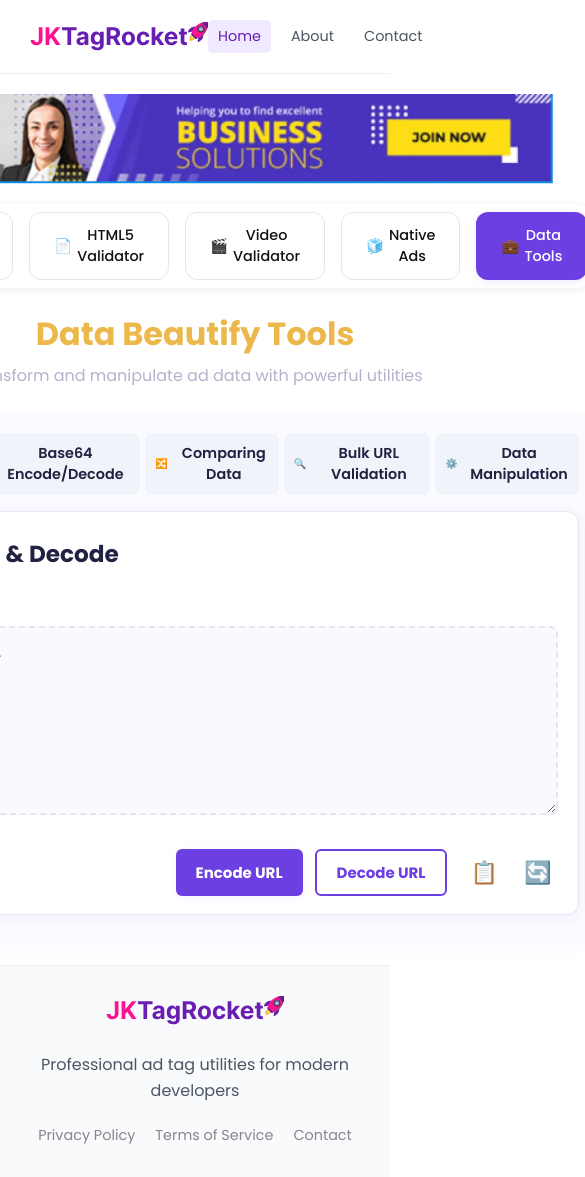
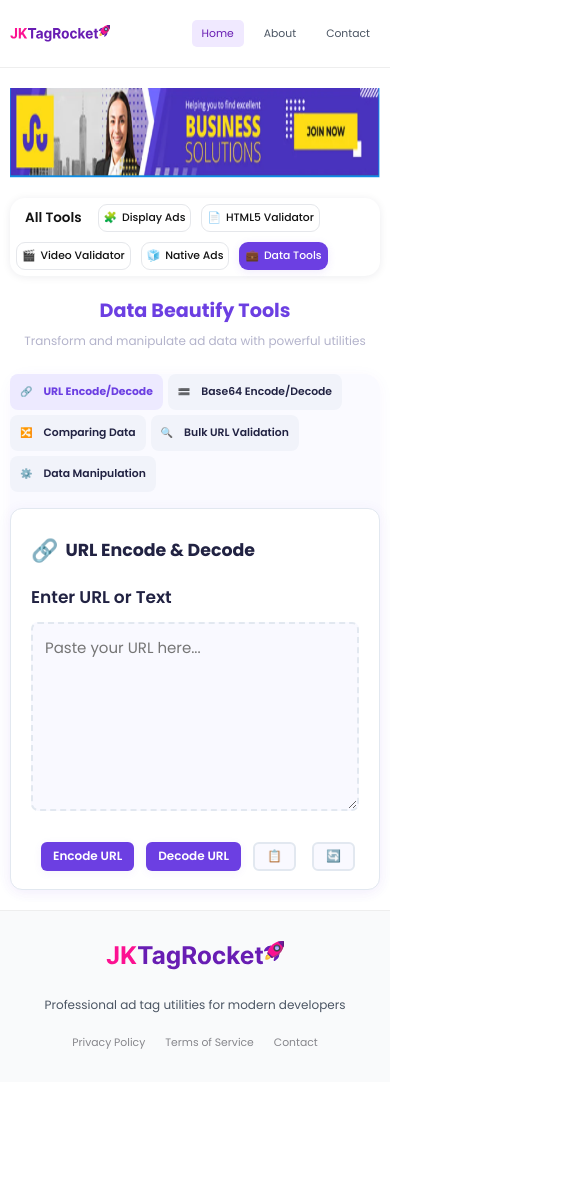
Before and after one commit to premkarthi/JKTagRocket, a Next.js app: page /tools/data-tools/urlencode in a window 390 px wide. Shown: the top 1177 px of the page, 585 px wide, since content can reach past the window. After the commit the page ends 1082 px from the top, so only its background shows below. Built offline with nearby package versions, Linux system fonts and the light colour scheme.

Commit message:
responsive

```diff
--- a/app/tools/data-tools/DataBeautifyAddon.css
+++ b/app/tools/data-tools/DataBeautifyAddon.css
@@ -19,6 +19,9 @@
   margin-left: auto;
   margin-right: auto;
   max-width: 1000px;
+  @media (max-width: 600px) {
+    padding: 0;
+  }
 }
 
 /* Tabs row */
@@ -29,7 +32,7 @@
   background: none;
   margin-bottom: 16px;
   align-items: center;
-  justify-content: space-between;
+  flex-wrap: wrap;
 }
 .dataBeautifyTab {
   background: #f1f3fa;
@@ -112,51 +115,3 @@
   gap: 12px;
   margin-top: 6px;
 }
-.dataBeautifyMainBtn {
-  padding: 10px 20px;
-  border-radius: 6px;
-  border: none;
-  background: #6c3fe2;
-  color: #fff;
-  font-weight: 700;
-  font-size: 15px;
-  cursor: pointer;
-  box-shadow: 0 2px 8px #6c3fe210;
-  outline: none;
-  transition: background 0.2s;
-}
-.dataBeautifyMainBtn:hover,
-.dataBeautifyMainBtn:focus {
-  background: #4a26b6;
-}
-.dataBeautifyOutlineBtn {
-  padding: 10px 20px;
-  border-radius: 6px;
-  border: 2px solid #6c3fe2;
-  background: #fff;
-  color: #6c3fe2;
-  font-weight: 700;
-  font-size: 15px;
-  cursor: pointer;
-  margin-right: 4px;
-  transition: border 0.2s, background 0.2s;
-}
-.dataBeautifyOutlineBtn:hover,
-.dataBeautifyOutlineBtn:focus {
-  background: #edeaff;
-}
-.dataBeautifyIconBtn {
-  background: none;
-  border: none;
-  color: #6c3fe2;
-  font-size: 22px;
-  cursor: pointer;
-  padding: 0 7px;
-  transition: color 0.15s;
-  display: flex;
-  align-items: center;
-}
-.dataBeautifyIconBtn:hover,
-.dataBeautifyIconBtn:focus {
-  color: #4a26b6;
-}
--- a/app/tools/data-tools/[tab]/DataBeautifyClient.js
+++ b/app/tools/data-tools/[tab]/DataBeautifyClient.js
@@ -50,12 +50,12 @@ function DataBeautifyPanel({ tab }) {
                     rows={7}
                 />
                 <div className="dataBeautifyPanelActions">
-                    <button className="dataBeautifyMainBtn" type="button">Encode URL</button>
-                    <button className="dataBeautifyOutlineBtn" type="button">Decode URL</button>
-                    <button className="dataBeautifyIconBtn" type="button" title="Copy">
+                    <button className={styles.displayAdsPreviewBtn} type="button">Encode URL</button>
+                    <button className={styles.displayAdsPreviewBtn} type="button">Decode URL</button>
+                    <button className={styles.displayAdsResetBtn} type="button" title="Copy">
                         <span role="img" aria-label="Copy">📋</span>
                     </button>
-                    <button className="dataBeautifyIconBtn" type="button" title="Reset">
+                    <button className={styles.displayAdsResetBtn} type="button" title="Reset">
                         <span role="img" aria-label="Reset">🔄</span>
                     </button>
                 </div>
@@ -78,12 +78,12 @@ function DataBeautifyPanel({ tab }) {
                     rows={7}
                 />
                 <div className="dataBeautifyPanelActions">
-                    <button className="dataBeautifyMainBtn" type="button">Encode</button>
-                    <button className="dataBeautifyOutlineBtn" type="button">Decode</button>
-                    <button className="dataBeautifyIconBtn" type="button" title="Copy">
+                    <button className={styles.displayAdsPreviewBtn} type="button">Encode URL</button>
+                    <button className={styles.displayAdsPreviewBtn} type="button">Decode URL</button>
+                    <button className={styles.displayAdsResetBtn} type="button" title="Copy">
                         <span role="img" aria-label="Copy">📋</span>
                     </button>
-                    <button className="dataBeautifyIconBtn" type="button" title="Reset">
+                    <button className={styles.displayAdsResetBtn} type="button" title="Reset">
                         <span role="img" aria-label="Reset">🔄</span>
                     </button>
                 </div>
@@ -143,10 +143,10 @@ export default function DataBeautifyClient({ tab }) {
 
     return (
         <div className={styles.displayAdsContainer + " dataBeautifyContainer"}>
-            <h1 className={styles.displayAdsHeader + " dataBeautifyHeader"}>
+            <h1 className={styles.displayAdsHeader}>
                 Data Beautify Tools
             </h1>
-            <div className={styles.displayAdsSubtitle + " dataBeautifySubtitle"}>
+            <div className={styles.displayAdsSubtitle}>
                 Transform and manipulate ad data with powerful utilities
             </div>
             <div className="dataBeautifyTabsCard">
@@ -157,6 +157,6 @@ export default function DataBeautifyClient({ tab }) {
                 />
                 <DataBeautifyPanel tab={TABS[activeTab].route} />
             </div>
-        </div>
+        </div >
     );
 }
--- a/app/tools/display-ads/DisplayAds.module.css
+++ b/app/tools/display-ads/DisplayAds.module.css
@@ -5,7 +5,7 @@
 .displayAdsHeader {
   color: #6c3fe2;
   font-weight: 700;
-  font-size: 32px;
+  font-size: 1.6rem;
   text-align: center;
   margin-bottom: 4px;
 }
@@ -13,7 +13,7 @@
 .displayAdsSubtitle {
   color: #b3b3cb;
   text-align: center;
-  font-size: 16px;
+  font-size: 1rem;
   margin-bottom: 24px;
 }
 
@@ -21,7 +21,7 @@
   border: 2px solid rgba(226, 232, 240, 1);
   border-radius: 8px;
   background: #fff;
-  padding: 24px;
+  padding: 1rem;
   margin-bottom: 32px;
   box-shadow: 0 2px 16px #6c3fe20d;
 }
@@ -31,7 +31,7 @@
   color: #212242;
   margin-bottom: 8px;
   display: block;
-  font-size: 18px;
+  font-size: 1rem;
   border-bottom: 2px dashed rgba(226, 232, 240, 1);
   padding-bottom: 8px;
 }
@@ -39,7 +39,7 @@
 .displayAdsTextarea {
   width: 100%;
   font-family: inherit;
-  font-size: 15px;
+  font-size: 1rem;
   border: 2px dashed rgba(226, 232, 240, 1);
   border-radius: 6px;
   resize: vertical;
@@ -55,13 +55,13 @@
 }
 
 .displayAdsResetBtn {
-  padding: 10px 24px;
+  padding: 0.3rem 1rem;
   border-radius: 6px;
   border: 2px solid rgba(226, 232, 240, 1);
   background: #f9f9ff;
   color: #6c3fe2;
   font-weight: 600;
-  font-size: 15px;
+  font-size: 1rem;
   cursor: pointer;
   outline: none;
   margin-right: 4px;
@@ -74,13 +74,13 @@
 }
 
 .displayAdsPreviewBtn {
-  padding: 10px 24px;
+  padding: 0.3rem 1rem;
   border-radius: 6px;
   border: none;
   background: #6c3fe2;
   color: #fff;
   font-weight: 600;
-  font-size: 15px;
+  font-size: 1rem;
   cursor: pointer;
   box-shadow: 0 2px 8px #6c3fe210;
   outline: none;
@@ -116,7 +116,7 @@
 .displayAdsFAQHeader {
   color: #6b6e81;
   font-weight: 700;
-  font-size: 28px;
+  font-size: 1.8rem;
   text-align: center;
   margin-bottom: 16px;
 }
@@ -124,7 +124,7 @@
 .displayAdsFAQCard {
   background: #f9f9ff;
   border-radius: 18px;
-  padding: 36px;
+  padding: 2rem;
   margin: 0 auto;
   box-shadow: 0 2px 16px #6c3fe20d;
 }
@@ -132,7 +132,7 @@
 .displayAdsFAQQuestion {
   color: #6c3fe2;
   font-weight: 700;
-  font-size: 22px;
+  font-size: 1.5rem;
   margin-bottom: 8px;
   display: flex;
   align-items: center;
@@ -148,7 +148,7 @@
 
 .displayAdsFAQList {
   color: #6b6e81;
-  font-size: 16px;
+  font-size: 1rem;
   margin-left: 30px;
   line-height: 30px;
 }
--- a/styles/globals.css
+++ b/styles/globals.css
@@ -15,7 +15,11 @@
   box-sizing: border-box;
   font-family: "Poppins", sans-serif;
 }
-
+html {
+  @media (max-width: 600px) {
+    font-size: 12px;
+  }
+}
 body {
   font-family: -apple-system, BlinkMacSystemFont, "Segoe UI", Roboto, Helvetica,
     Arial, sans-serif;
@@ -28,6 +32,18 @@ body {
   max-width: 1100px;
   margin: 0 auto;
   padding: 0 30px;
+  @media (max-width: 1440px) {
+    max-width: 1000px;
+  }
+  @media (max-width: 1340px) {
+    max-width: 900px;
+  }
+  @media (max-width: 1200px) {
+    max-width: 750px;
+  }
+  @media (max-width: 600px) {
+    padding: 0 10px;
+  }
 }
 
 .highlight {
@@ -49,6 +65,9 @@ body {
   font-size: 1.8rem;
   font-weight: 800;
   color: var(--primary);
+  @media (max-width: 600px) {
+    width: 100px;
+  }
 }
 
 .nav {
@@ -79,7 +98,7 @@ body {
 }
 
 .btn {
-  padding: 12px 50px;
+  padding: 0.5rem 3rem;
   border-radius: 5px;
   font-weight: 500;
   cursor: pointer;
@@ -118,6 +137,9 @@ body {
 }
 .main .container {
   margin: 0px;
+  @media (max-width: 920px) {
+    max-width: 100%;
+  }
 }
 /* Hero Styles */
 .hero {
@@ -128,6 +150,9 @@ body {
   max-width: 160px;
   height: 600px;
   text-align: center;
+  @media (max-width: 920px) {
+    display: none;
+  }
 }
 .sideAd img {
   width: 100%;
@@ -141,6 +166,14 @@ body {
   margin-bottom: 20px;
   display: inline-flex;
   justify-content: center;
+  object-fit: contain;
+  @media (max-width: 920px) {
+    max-width: 100%;
+  }
+}
+
+.topAd img {
+  width: 100%;
 }
 
 .hero-tagline {
@@ -209,6 +242,12 @@ body {
   display: grid;
   grid-template-columns: repeat(3, 1fr);
   gap: 20px;
+  @media (max-width: 1200px) {
+    grid-template-columns: repeat(2, 1fr);
+  }
+  @media (max-width: 600px) {
+    grid-template-columns: repeat(1, 1fr);
+  }
 }
 
 .feature-card-link {
@@ -217,7 +256,7 @@ body {
 }
 
 .feature-card {
-  padding: 25px;
+  padding: 1.5rem;
   border-radius: 5px;
   box-shadow: 0 5px 15px rgba(0, 0, 0, 0.05);
   transition: transform 0.2s, box-shadow 0.3s;
@@ -242,6 +281,9 @@ body {
   font-size: 0.9rem;
   min-height: 70px;
   text-decoration: none;
+  @media (max-width: 600px) {
+    min-height: auto;
+  }
 }
 
 .feature-cta {
@@ -358,8 +400,12 @@ body {
   box-shadow: 0 1px 8px rgba(16, 30, 54, 0.08);
   display: flex;
   align-items: center;
+  flex-wrap: wrap;
   gap: 1rem;
   margin-bottom: 20px;
+  @media (max-width: 920px) {
+    gap: 10px;
+  }
 }
 
 .toolsTabs-label {
@@ -385,6 +431,9 @@ body {
   transition: background 0.2s, color 0.2s, border-color 0.2s, box-shadow 0.2s;
   cursor: pointer;
   outline: none;
+  @media (max-width: 920px) {
+    padding: 5px;
+  }
 }
 .toolsTabs-btn span {
   margin-right: 5px;
```
